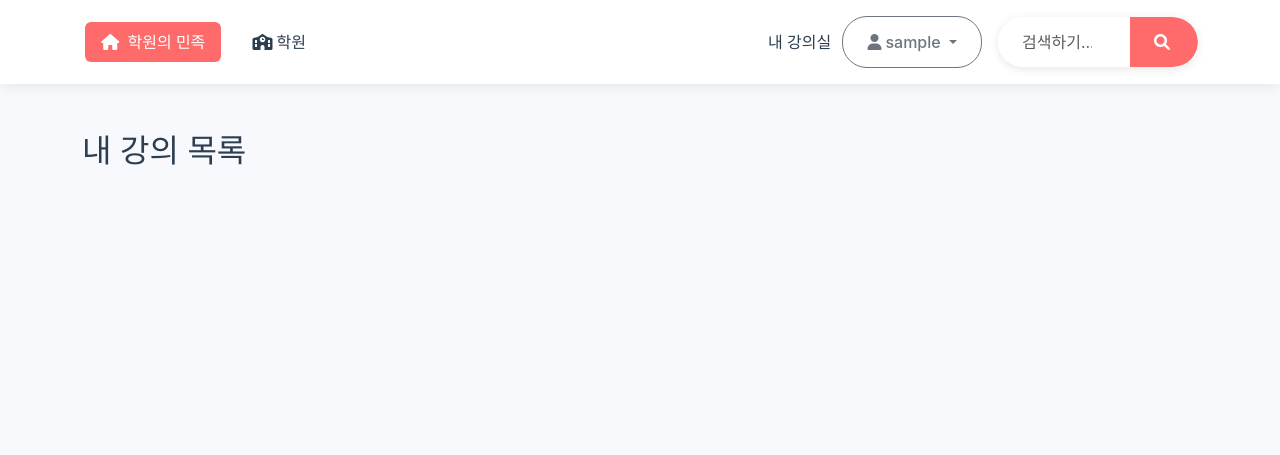
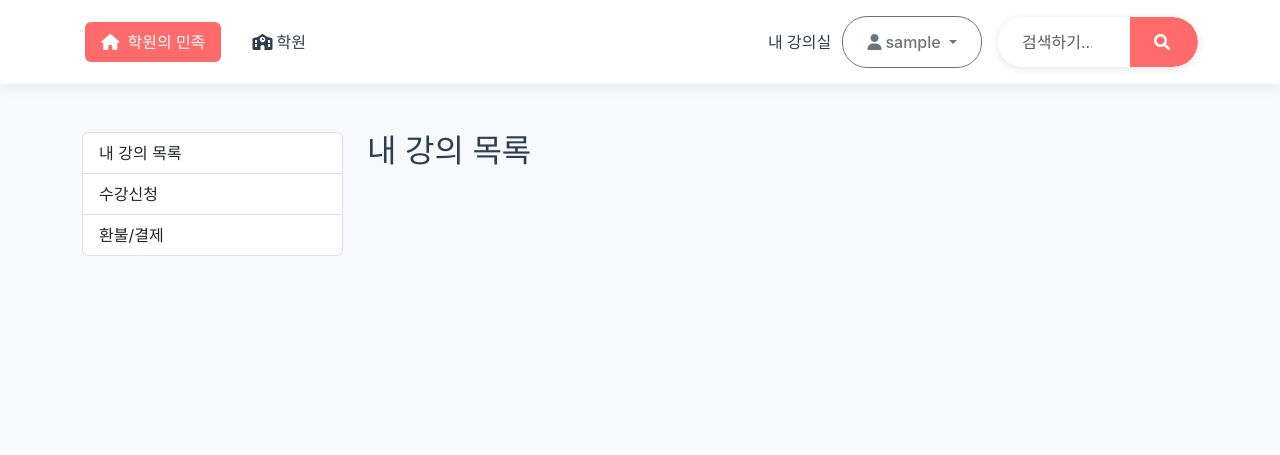
Before and after one commit to willstory/TeamProject, a Django app: page /course/my-courses/ in a window 1280 px wide. Shown: the top 455 px of the page. Run offline with Django 5.2, Linux system fonts and the light colour scheme; the visitor is signed in with stand-in values (Sample User, id 1); data that the repository does not hold is empty.

Commit message:
내강의실

```diff
--- a/course/templates/course/my_course.html
+++ b/course/templates/course/my_course.html
@@ -3,6 +3,19 @@
 
 {% block content %}
 <div class="container mt-5">
+    <div class="row">
+        <!-- 사이드바 -->
+        <div class="col-md-3">
+            <div class="list-group">
+                <a href="#" id="my_courses_button" class="list-group-item list-group-item-action">내 강의 목록</a>
+                <a href="#" id="course_enrollment_button" class="list-group-item list-group-item-action">수강신청</a>
+                <a href="#" id="refund_payment_button" class="list-group-item list-group-item-action">환불/결제</a>
+            </div>
+        </div>
+
+        <!-- 오른쪽 내용 -->
+        <div class="col-md-9">
+            <div id="my_courses_content">
                 <h2>내 강의 목록</h2>
                 <ul class="list-group">
                     {% for enrollment in enrollments %}
@@ -18,4 +31,38 @@
                     {% endfor %}
                 </ul>
             </div>
+
+            <div id="course_enrollment_content" style="display: none;">
+                <h2>수강 신청</h2>
+                <!-- 수강 신청 내용을 추가 -->
+            </div>
+
+            <div id="refund_payment_content" style="display: none;">
+                <h2>환불/결제</h2>
+                <!-- 환불 및 결제 내용 추가 -->
+            </div>
+        </div>
+    </div>
+</div>
+
+<script>
+    // 버튼 클릭 시 콘텐츠 토글
+    document.getElementById("my_courses_button").addEventListener("click", function() {
+        document.getElementById("my_courses_content").style.display = "block";
+        document.getElementById("course_enrollment_content").style.display = "none";
+        document.getElementById("refund_payment_content").style.display = "none";
+    });
+
+    document.getElementById("course_enrollment_button").addEventListener("click", function() {
+        document.getElementById("my_courses_content").style.display = "none";
+        document.getElementById("course_enrollment_content").style.display = "block";
+        document.getElementById("refund_payment_content").style.display = "none";
+    });
+
+    document.getElementById("refund_payment_button").addEventListener("click", function() {
+        document.getElementById("my_courses_content").style.display = "none";
+        document.getElementById("course_enrollment_content").style.display = "none";
+        document.getElementById("refund_payment_content").style.display = "block";
+    });
+</script>
 {% endblock %}
```
Lines whose indentation alone changed are shown as unchanged.
